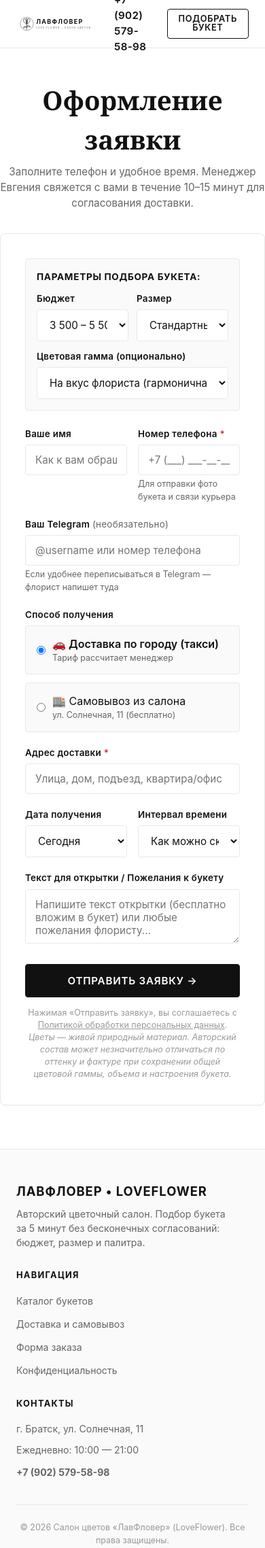
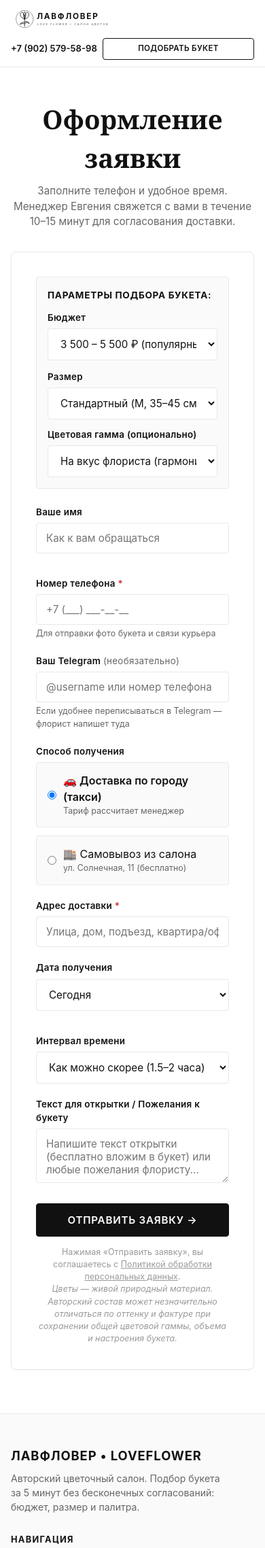
Before and after one commit to kaleonbird-debug/love-flower, a FastAPI app: page /order in a window 390 px wide. Shown: the top 2277 px of the page at 68% size. Run offline with FastAPI, Linux system fonts and the light colour scheme; data comes from the database, SQL or seed files in the repository.

Commit message:
Mobile: responsive header, grid utilities, kill horizontal overflow

```diff
--- a/site/static/css/style.css
+++ b/site/static/css/style.css
@@ -1092,10 +1092,32 @@ a:hover {
     grid-template-columns: 1fr;
   }
   .header-inner {
-    height: 70px;
+    height: auto;
+    min-height: 64px;
+    padding: 10px 0;
+    flex-wrap: wrap;
+    gap: 10px 12px;
+  }
+  .brand-logo-img {
+    height: 36px;
   }
   .site-nav {
     display: none; /* Для мобильных упрощенная навигация */
+  }
+  .header-actions {
+    gap: 8px;
+    margin-left: auto;
+    flex-wrap: wrap;
+  }
+  .header-phone {
+    font-size: 0.82rem;
+    white-space: nowrap;
+    letter-spacing: 0;
+  }
+  .header-actions .btn {
+    padding: 9px 14px;
+    font-size: 0.72rem;
+    letter-spacing: 0.03em;
   }
   .delivery-radio-group {
     grid-template-columns: 1fr;
@@ -1109,3 +1131,60 @@ a:hover {
     text-align: center;
   }
 }
+
+/* Очень узкие экраны: телефон и кнопка в две строки */
+@media (max-width: 400px) {
+  .header-actions {
+    width: 100%;
+    justify-content: space-between;
+    margin-left: 0;
+  }
+  .header-actions .btn {
+    flex: 1 1 auto;
+    text-align: center;
+  }
+  .section-title {
+    font-size: 1.5rem;
+  }
+  .btn-block {
+    width: 100%;
+  }
+}
+
+/* ─── УТИЛИТЫ-СЕТКИ (заменили инлайн-стили в шаблонах) ───────────────────── */
+.grid-2col {
+  display: grid;
+  grid-template-columns: 1fr 1fr;
+  gap: 16px;
+}
+
+.grid-3col {
+  display: grid;
+  grid-template-columns: repeat(3, 1fr);
+}
+
+@media (max-width: 900px) {
+  .grid-3col {
+    grid-template-columns: repeat(2, 1fr);
+  }
+}
+
+@media (max-width: 640px) {
+  .grid-2col,
+  .grid-3col {
+    grid-template-columns: 1fr;
+    gap: 14px;
+  }
+
+  /* Каталог и карточки: убираем возможный горизонтальный скролл */
+  .container {
+    padding-left: 16px;
+    padding-right: 16px;
+  }
+
+  img,
+  table,
+  pre {
+    max-width: 100%;
+  }
+}
--- a/site/templates/index.html
+++ b/site/templates/index.html
@@ -98,7 +98,7 @@
       </p>
     </div>
 
-    <div style="display: grid; grid-template-columns: repeat(3, 1fr); gap: 28px;">
+    <div class="grid-3col" style="gap: 28px;">
       <div style="background: var(--color-white); border: 1px solid var(--color-border); padding: 28px; border-radius: var(--radius-md);">
         <div style="font-size: 1.6rem; font-weight: 700; color: var(--color-text-muted); margin-bottom: 12px;">01</div>
         <h3 style="font-size: 1.15rem; font-weight: 600; margin-bottom: 8px;">Бюджет и габариты</h3>
--- a/site/templates/order.html
+++ b/site/templates/order.html
@@ -45,7 +45,7 @@
             Параметры подбора букета:
           </div>
 
-          <div style="display: grid; grid-template-columns: 1fr 1fr; gap: 12px; margin-bottom: 12px;">
+          <div class="grid-2col" style="margin-bottom: 12px;">
             <div>
               <label class="form-label">Бюджет</label>
               <select name="budget_range" class="form-select">
@@ -82,7 +82,7 @@
         {% endif %}
 
         <!-- Основные контакты клиента -->
-        <div style="display: grid; grid-template-columns: 1fr 1fr; gap: 16px;">
+        <div class="grid-2col">
           <div class="form-group">
             <label for="customer_name" class="form-label">Ваше имя</label>
             <input type="text" id="customer_name" name="customer_name" class="form-input" placeholder="Как к вам обращаться" autocomplete="name">
@@ -131,7 +131,7 @@
         </div>
 
         <!-- Дата и время -->
-        <div style="display: grid; grid-template-columns: 1fr 1fr; gap: 16px;">
+        <div class="grid-2col">
           <div class="form-group">
             <label for="delivery_date" class="form-label">Дата получения</label>
             <select id="delivery_date" name="delivery_date" class="form-select">
```
